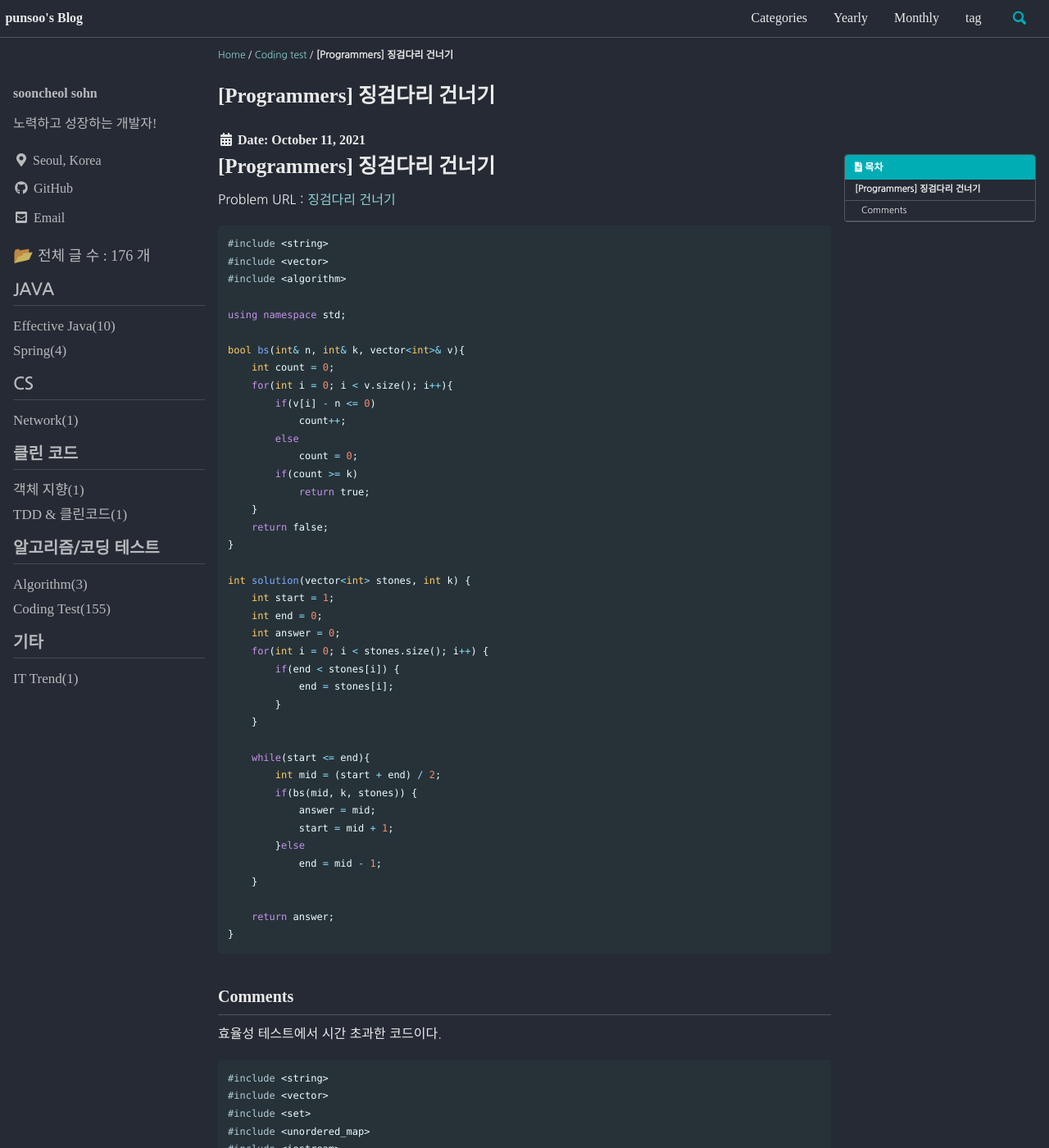
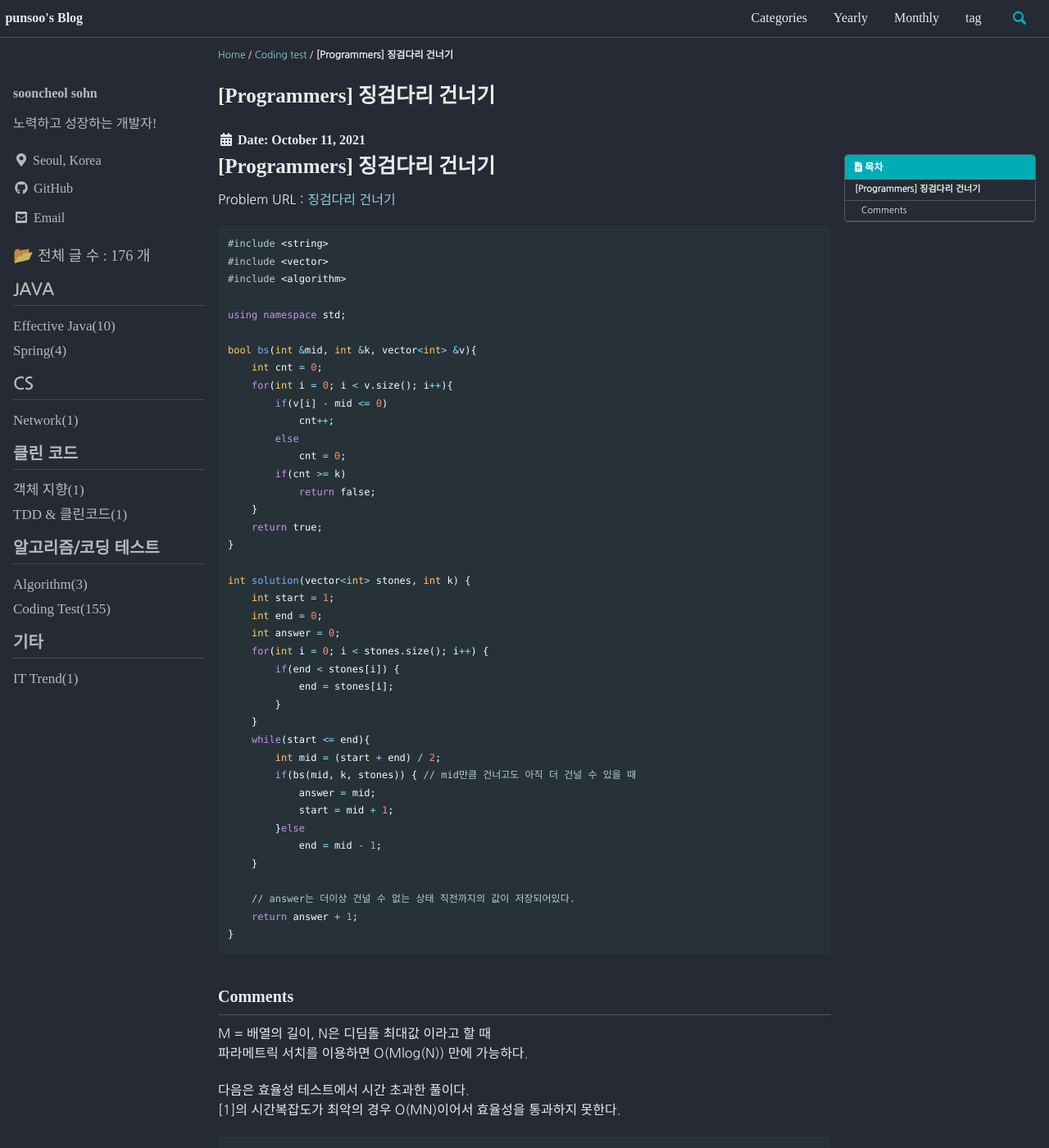
Before and after one commit to punsoo/punsoo.github.io, a Jekyll site: the page built from _posts/Coding-Test/2021-10-11-Programmers-징검다리 건너기.md, in a window 1280 px wide and 1400 px high. Shown: the whole window at 82% size. Built offline with Jekyll 4.4.1, drawn with Linux system fonts in a browser that asks for light colours; cached includes are drawn as plain includes; some web fonts are replaced; comment, search, counter and statistics services are not loaded.

Commit message:
Programmers 징검다리 건너기

````diff
--- a/_posts/Coding-Test/2021-10-11-Programmers-징검다리 건너기.md
+++ b/_posts/Coding-Test/2021-10-11-Programmers-징검다리 건너기.md
@@ -17,7 +17,7 @@ toc_label: "목차"
 categories:
   - Coding Test
 tags:
-  - [Coding Test, Programmers, 구현]
+  - [Coding Test, Programmers, 구현, 파라메트릭 서치]
 date: 2021-10-11
 last_modified_at: 2021-10-12
 ---
@@ -32,17 +32,17 @@ Problem URL : [징검다리 건너기](https://programmers.co.kr/learn/courses/3
 
 using namespace std;
 
-bool bs(int& n, int& k, vector<int>& v){
-    int count = 0;
+bool bs(int &mid, int &k, vector<int> &v){
+    int cnt = 0;
     for(int i = 0; i < v.size(); i++){
-        if(v[i] - n <= 0)
-            count++;
+        if(v[i] - mid <= 0)
+            cnt++;
         else
-            count = 0;
-        if(count >= k)
-            return true;
+            cnt = 0;
+        if(cnt >= k)
+            return false;
     }
-    return false;
+    return true;
 }
 
 int solution(vector<int> stones, int k) {
@@ -54,22 +54,27 @@ int solution(vector<int> stones, int k) {
             end = stones[i];
         }
     }
-
     while(start <= end){
         int mid = (start + end) / 2;
-        if(bs(mid, k, stones)) {
+        if(bs(mid, k, stones)) { // mid만큼 건너고도 아직 더 건널 수 있을 때
             answer = mid;
             start = mid + 1;
         }else
             end = mid - 1;
     }
 
-    return answer;
+    // answer는 더이상 건널 수 없는 상태 직전까지의 값이 저장되어있다.
+    return answer + 1;
 }
 ```
 
 ## Comments
-효율성 테스트에서 시간 초과한 코드이다.
+M = 배열의 길이, N은 디딤돌 최대값 이라고 할 때
+파라메트릭 서치를 이용하면 O(Mlog(N)) 만에 가능하다.
+
+다음은 효율성 테스트에서 시간 초과한 풀이다.
+[1]의 시간복잡도가 최악의 경우 O(MN)이어서 효율성을 통과하지 못한다.
+
 ```cpp
 #include <string>
 #include <vector>
@@ -91,6 +96,7 @@ int solution(vector<int> stones, int k) {
     set<int> zero;
     zero.clear();
     int val;
+    // [1]
     for(auto it = s.begin(); it != s.end(); it++){
         val = *it;
         for(int i = 0; i < um[*it].size(); i++) {
````
